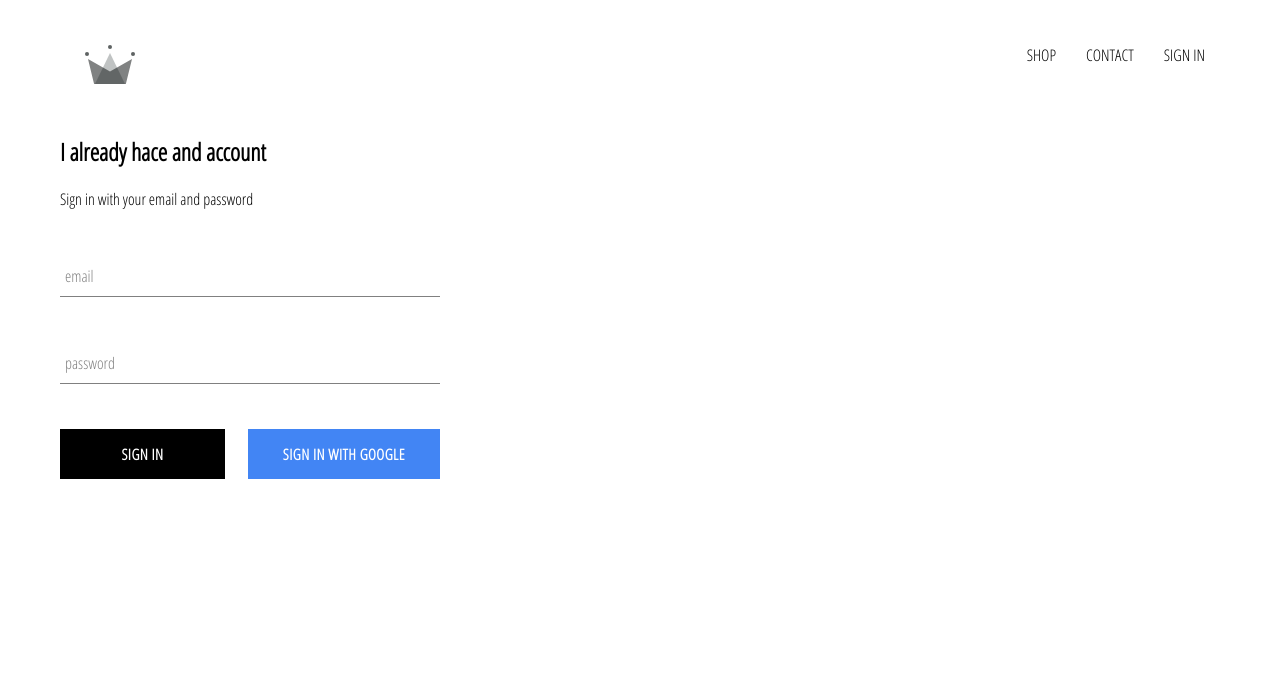
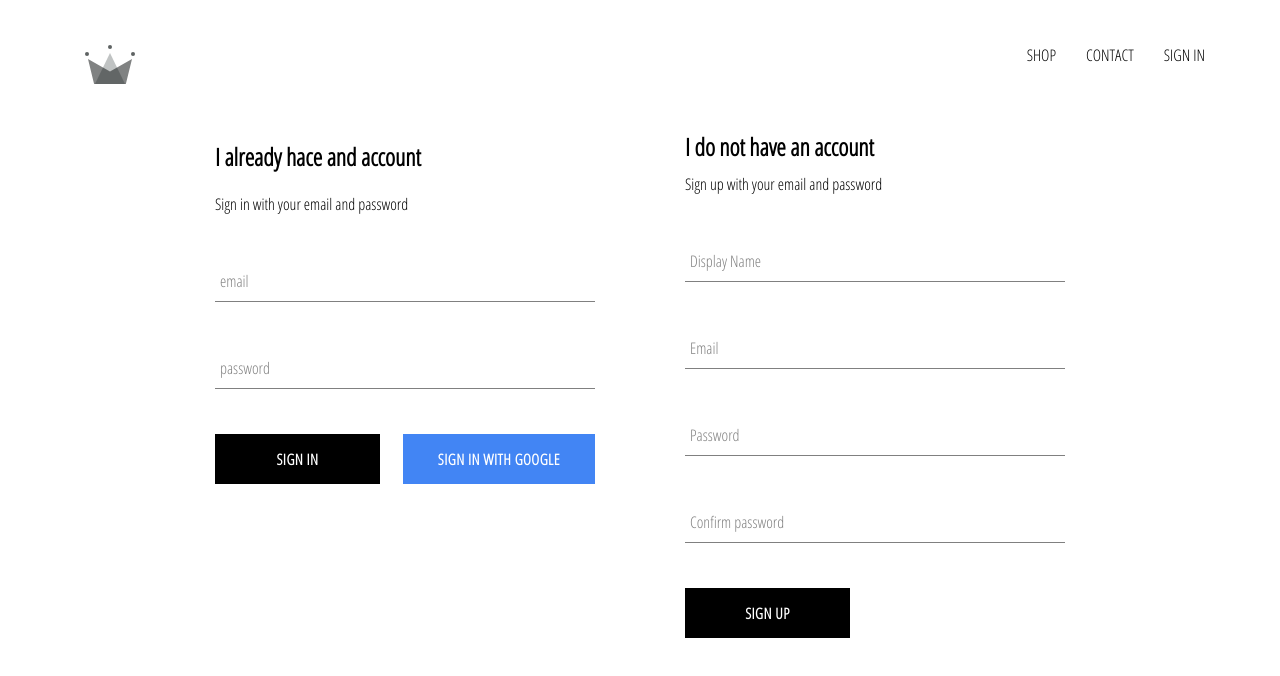
Before and after one commit to GabrielDzul/Azariah-clothing, a React (Create React App) app: page /signin in a window 1280 px wide. Shown: the top 676 px of the page. Built offline with nearby package versions, Linux system fonts and the light colour scheme; no server answers.

Commit message:
Implemented firebase utils, included hability to store authenticated users into our firebase database

```diff
--- a/src/App.js
+++ b/src/App.js
@@ -5,7 +5,7 @@ import { Route, Switch } from "react-router-dom";
 import ShopPage from "./pages/shop/shop.component";
 import Header from "./components/header/header.component";
 import SignInAndSignUpPage from "./pages/sign-in-and-sign-up/sign-in-and-sign-up.component";
-import { auth } from "./firebase/firebase.utils";
+import { auth, createUserProfileDocument } from "./firebase/firebase.utils";
 
 class App extends Component {
   constructor() {
@@ -19,10 +19,22 @@ class App extends Component {
   unsubscribeFromAuth = null;
 
   componentDidMount() {
-    this.unsubscribeFromAuth = auth.onAuthStateChanged((user) => {
-      this.setState({ currentUser: user });
+    this.unsubscribeFromAuth = auth.onAuthStateChanged(async (userAuth) => {
+      if (userAuth) {
+        const userRef = await createUserProfileDocument(userAuth);
 
-      console.log(user);
+        userRef.onSnapshot((snapShop) => {
+          this.setState({
+            currentUser: {
+              id: snapShop.id,
+              ...snapShop.data(),
+            },
+          });
+          console.log(this.state);
+        });
+      } else {
+        this.setState({ currentUser: userAuth });
+      }
     });
   }
 
--- /dev/null
+++ b/src/components/sign-up/sign-up.component.jsx
@@ -0,0 +1,97 @@
+import "./sign-up.styles.scss";
+import React, { Component } from "react";
+import FormInput from "../form-input/form-input.component";
+import CustomButton from "../custom-button/custom-button.component";
+import { auth, createUserProfileDocument } from "../../firebase/firebase.utils";
+
+class SignUp extends Component {
+  constructor() {
+    super();
+
+    this.state = {
+      displayName: "",
+      email: "",
+      password: "",
+      confirmPassword: "",
+    };
+  }
+
+  handleSubmit = async (event) => {
+    event.preventDefault();
+    const { displayName, email, password, confirmPassword } = this.state;
+
+    if (password !== confirmPassword) {
+      alert("Passwords dont match");
+      return;
+    }
+
+    try {
+      const { user } = await auth.createUserWithEmailAndPassword(
+        email,
+        password
+      );
+      await createUserProfileDocument(user, { displayName });
+      this.setState({
+        displayName: "",
+        email: "",
+        password: "",
+        confirmPassword: "",
+      });
+    } catch (error) {
+      console.error(error);
+    }
+  };
+
+  handleChange = (event) => {
+    const { name, value } = event.target;
+    this.setState({ [name]: value });
+  };
+
+  render() {
+    const { displayName, email, password, confirmPassword } = this.state;
+    return (
+      <div className='sign-up'>
+        <h2 className='title'>I do not have an account</h2>
+        <span>Sign up with your email and password</span>
+        <form onSubmit={this.handleSubmit} className='sign-up-form'>
+          <FormInput
+            type='text'
+            name='displayName'
+            value={displayName}
+            onChange={this.handleChange}
+            label='Display Name'
+            required
+          ></FormInput>
+          <FormInput
+            type='email'
+            name='email'
+            value={email}
+            onChange={this.handleChange}
+            label='Email'
+            required
+          ></FormInput>
+          <FormInput
+            type='password'
+            name='password'
+            value={password}
+            onChange={this.handleChange}
+            label='Password'
+            required
+          ></FormInput>
+          <FormInput
+            type='password'
+            name='confirmPassword'
+            value={confirmPassword}
+            onChange={this.handleChange}
+            label='Confirm password'
+            required
+          ></FormInput>
+
+          <CustomButton type='submit'>SIGN UP</CustomButton>
+        </form>
+      </div>
+    );
+  }
+}
+
+export default SignUp;
--- /dev/null
+++ b/src/components/sign-up/sign-up.styles.scss
@@ -0,0 +1,9 @@
+.sign-up {
+  display: flex;
+  flex-direction: column;
+  width: 380px;
+
+  .title {
+    margin: 10px 0;
+  }
+}
--- a/src/firebase/firebase.utils.js
+++ b/src/firebase/firebase.utils.js
@@ -12,6 +12,31 @@ const config = {
   appId: "1:978882190179:web:e249ade69df73442d01156",
 };
 
+export const createUserProfileDocument = async (userAuth, additionalData) => {
+  if (!userAuth) return;
+
+  const userRef = firestore.doc(`users/${userAuth.uid}`);
+  const snapShop = await userRef.get();
+
+  if (!snapShop.exists) {
+    const { displayName, email } = userAuth;
+    const createdAt = new Date();
+
+    try {
+      await userRef.set({
+        displayName,
+        email,
+        createdAt,
+        ...additionalData,
+      });
+    } catch (error) {
+      console.log("error creating user", error.message);
+    }
+  }
+
+  return userRef;
+};
+
 firebase.initializeApp(config);
 
 export const auth = firebase.auth();
--- a/src/pages/sign-in-and-sign-up/sign-in-and-sign-up.component.jsx
+++ b/src/pages/sign-in-and-sign-up/sign-in-and-sign-up.component.jsx
@@ -1,12 +1,14 @@
 import React from "react";
 import "./sign-in-and-sign-up.styles.scss";
 import SignIn from "../../components/sign-in/sign-in.component";
+import SignUp from "../../components/sign-up/sign-up.component";
 
 const SignInAndSignUpPage = () => {
   return (
     <div className='sign-in-and-sign-up'>
       {" "}
       <SignIn></SignIn>
+      <SignUp></SignUp>
     </div>
   );
 };
--- a/src/pages/sign-in-and-sign-up/sign-in-and-sign-up.styles.scss
+++ b/src/pages/sign-in-and-sign-up/sign-in-and-sign-up.styles.scss
@@ -0,0 +1,6 @@
+.sign-in-and-sign-up {
+  width: 850px;
+  display: flex;
+  justify-content: space-between;
+  margin: 30px auto;
+}
```
